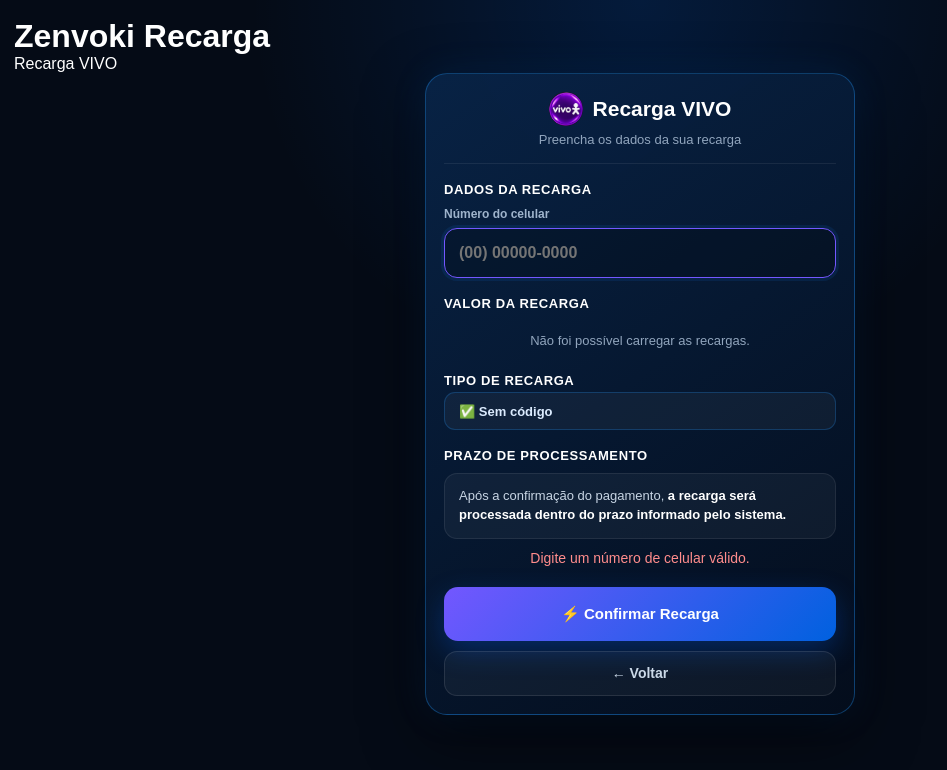
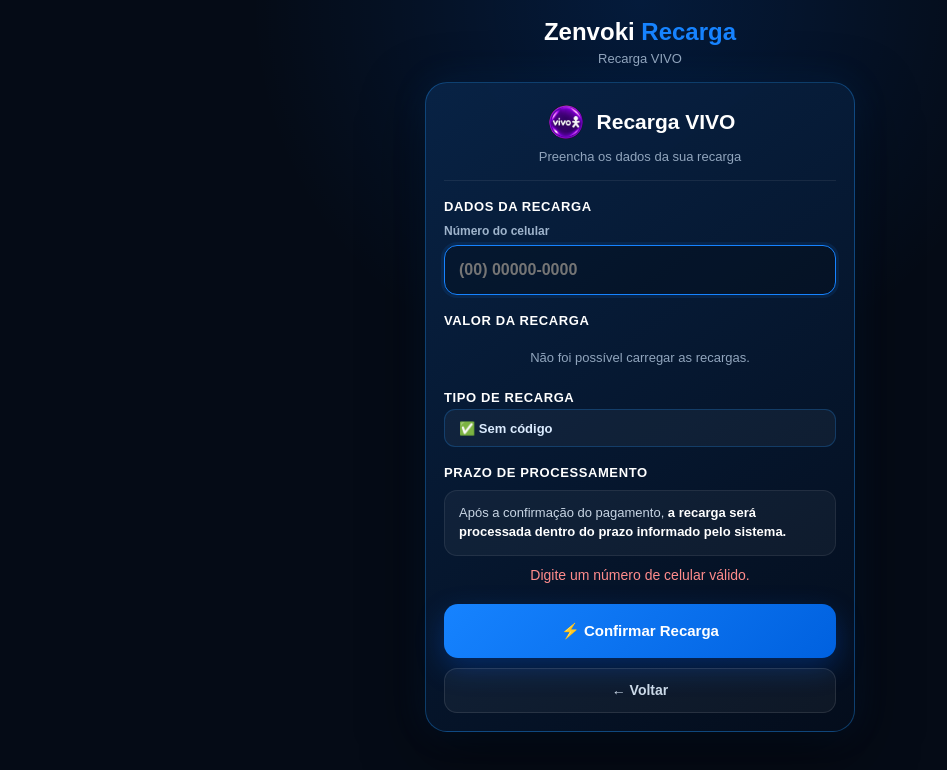
Before and after one commit to clofmacontas-create/Zenvoki-Recarga-, a website: page public/vivo.html in a window 1280 px wide. Both pictures are taken after a click on the button "⚡ Confirmar Recarga". Shown: the whole page, without its empty margins (0-947 px from the left). Drawn offline with Linux system fonts and the light colour scheme; no server answers.

Commit message:
Corrige cor do cabeçalho VIVO

```diff
--- a/public/vivo.html
+++ b/public/vivo.html
@@ -38,7 +38,7 @@
     }
 
     .vivo-top h1 span {
-      color: #7357ff;
+      color: #1683ff;
     }
 
     .vivo-top p {
@@ -86,8 +86,13 @@
       margin: 0;
     }
 
-    .vivo-header-row .tim-logo {
+    .vivo-header-row .vivo-logo {
+      width: 42px;
+      height: 42px;
       margin: 0;
+      display: flex;
+      align-items: center;
+      justify-content: center;
     }
 
     .vivo-img {
@@ -111,24 +116,11 @@
     .vivo-logo {
       width: 42px;
       height: 42px;
-      margin: 0 auto 10px;
-      border-radius: 50%;
+      margin: 0;
 
       display: flex;
       align-items: center;
       justify-content: center;
-
-      background:
-        linear-gradient(145deg,#173f73,#061a35);
-
-      border: 1px solid rgba(50,160,255,.45);
-
-      box-shadow:
-        0 0 25px rgba(0,120,255,.22);
-
-      font-size: 27px;
-      font-weight: 900;
-      color: #fff;
     }
 
     .vivo-brand h2 {
@@ -177,7 +169,7 @@
     }
 
     .phone-input:focus {
-      border-color: #7357ff;
+      border-color: #1683ff;
       box-shadow: 0 0 0 3px rgba(22,131,255,.10);
     }
 
@@ -199,7 +191,7 @@
       background:
         linear-gradient(
           135deg,
-          #7357ff,
+          #1683ff,
           #4c35d9
         );
 
@@ -282,7 +274,7 @@
       background:
         linear-gradient(
           135deg,
-          #7357ff,
+          #1683ff,
           #0061df
         );
 
@@ -345,7 +337,7 @@
 
 <main class="vivo-page">
 
-  <header class="tim-top">
+  <header class="vivo-top">
     <h1>Zenvoki <span>Recarga</span></h1>
     <p>Recarga VIVO</p>
   </header>
@@ -354,12 +346,12 @@
 
     <div class="vivo-brand">
       <div class="vivo-header-row">
-      <div class="tim-logo">
-        <img src="/assets/vivo.jpg" alt="VIVO" class="vivo-img">
+        <div class="vivo-logo">
+          <img src="/assets/vivo.jpg" alt="VIVO" class="vivo-img">
+        </div>
+        <h2>Recarga VIVO</h2>
       </div>
-      <h2>Recarga VIVO</h2>
-    </div>
-    <p>Preencha os dados da sua recarga</p>
+      <p>Preencha os dados da sua recarga</p>
     </div>
 
     <div class="section-title">
```
